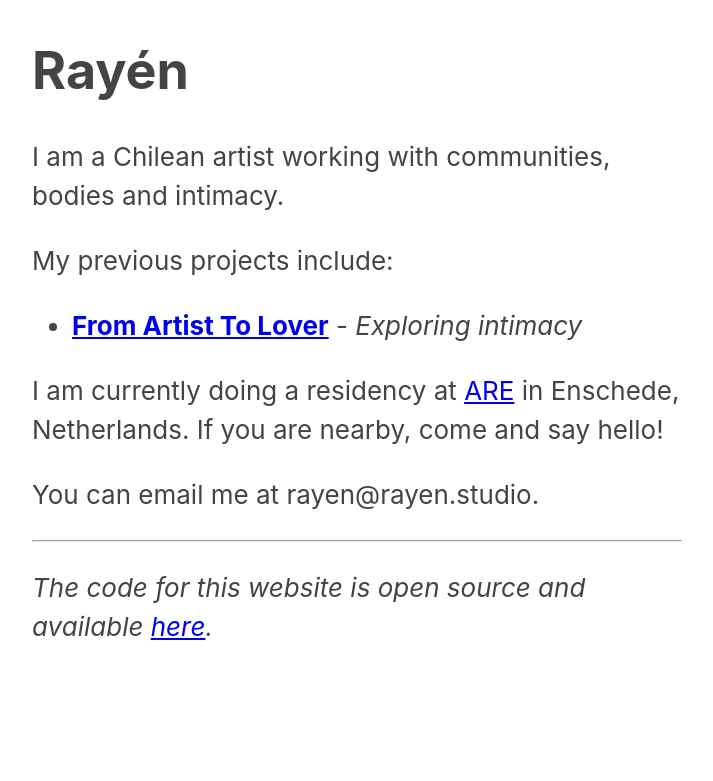
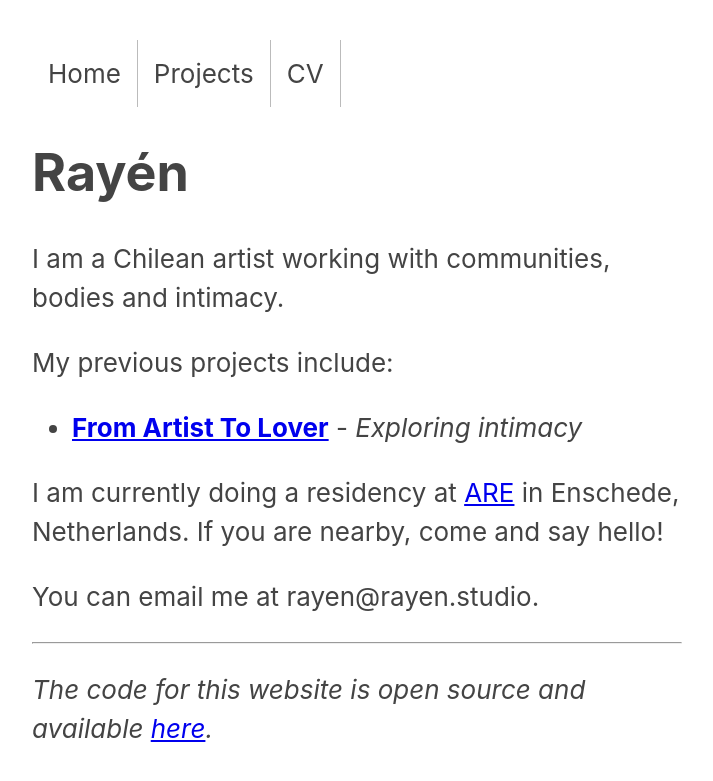
Before and after one commit to joekroese/rayen.studio, a Jekyll site: the page built from index.md, in a window 1280 px wide. Shown: the top 781 px of the page, without its empty margins (283-996 px from the left). Built offline with Jekyll 4.4.1, drawn with Linux system fonts in a browser that asks for light colours.

Commit message:
add navbar

```diff
--- a/_layouts/default.html
+++ b/_layouts/default.html
@@ -12,6 +12,14 @@
     {% seo %}
   </head>
   <body>
+    <nav>
+      <ul>
+        <li><a href="{{ site.url }}">Home</a></li>
+        <li><a href="{{ site.url }}/projects">Projects</a></li>
+        <li><a href="#">CV</a></li>
+      </ul>
+    </nav>
+
     <h1>{{ page.title }}</h1>
 
     {{ content }}
--- a/fuckingstyle.scss
+++ b/fuckingstyle.scss
@@ -31,3 +31,35 @@ h3 {
     color: #ccf;
   }
 }
+
+// navbar
+nav ul {
+  list-style-type: none;
+  margin: 0;
+  padding: 0;
+  overflow: hidden;
+  top: 0;
+  width: 100%;
+}
+
+nav li {
+  float: left;
+  border-right: 1px solid #bbb;
+}
+
+nav li a {
+  display: block;
+  color: #444;
+  text-align: center;
+  padding: 14px 16px;
+  text-decoration: none;
+}
+
+/* Change the link color to #111 (black) on hover */
+nav li a:hover {
+  background-color: #111;
+}
+
+nav .active {
+  background-color: #4CAF50;
+}
```
